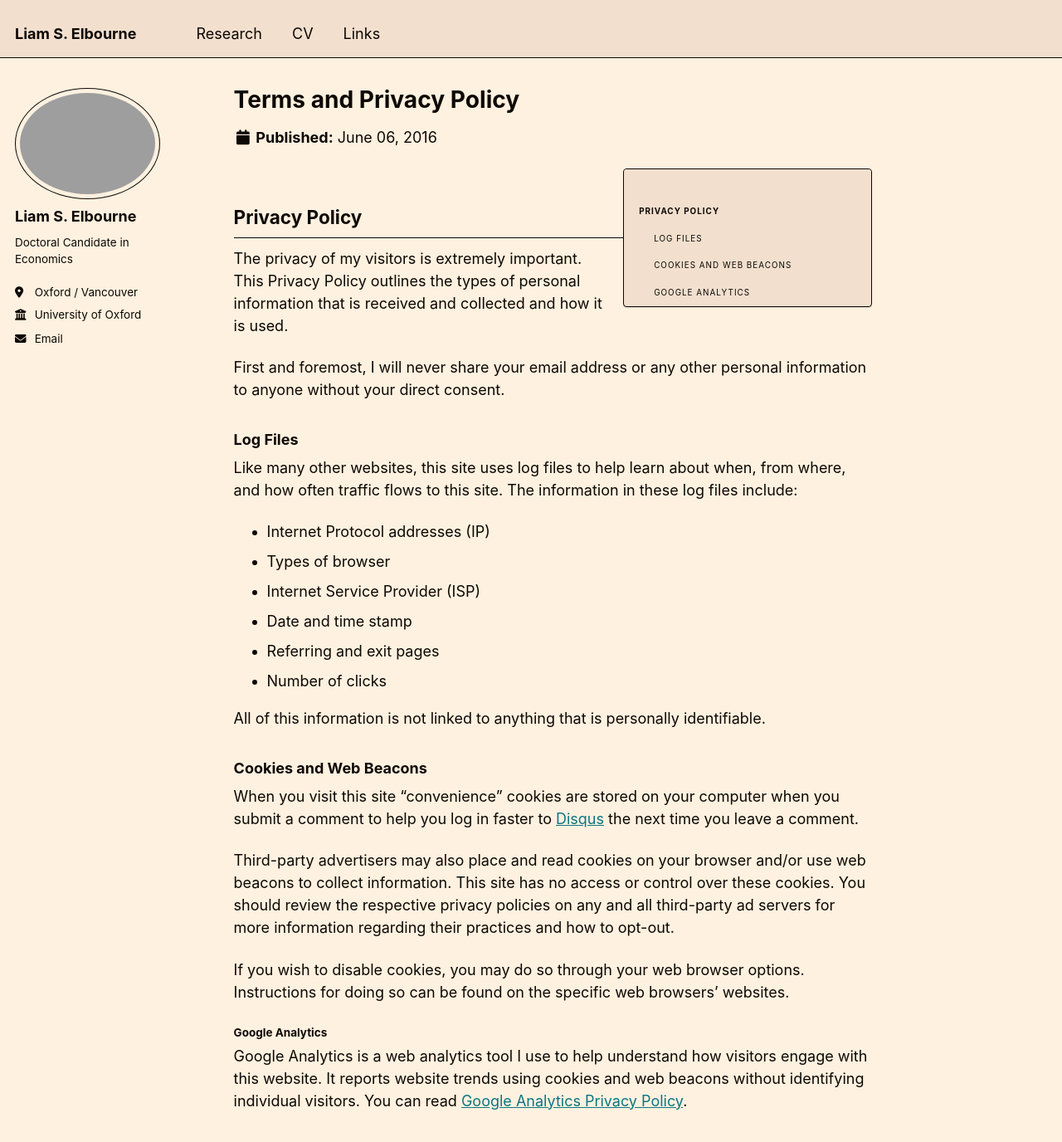
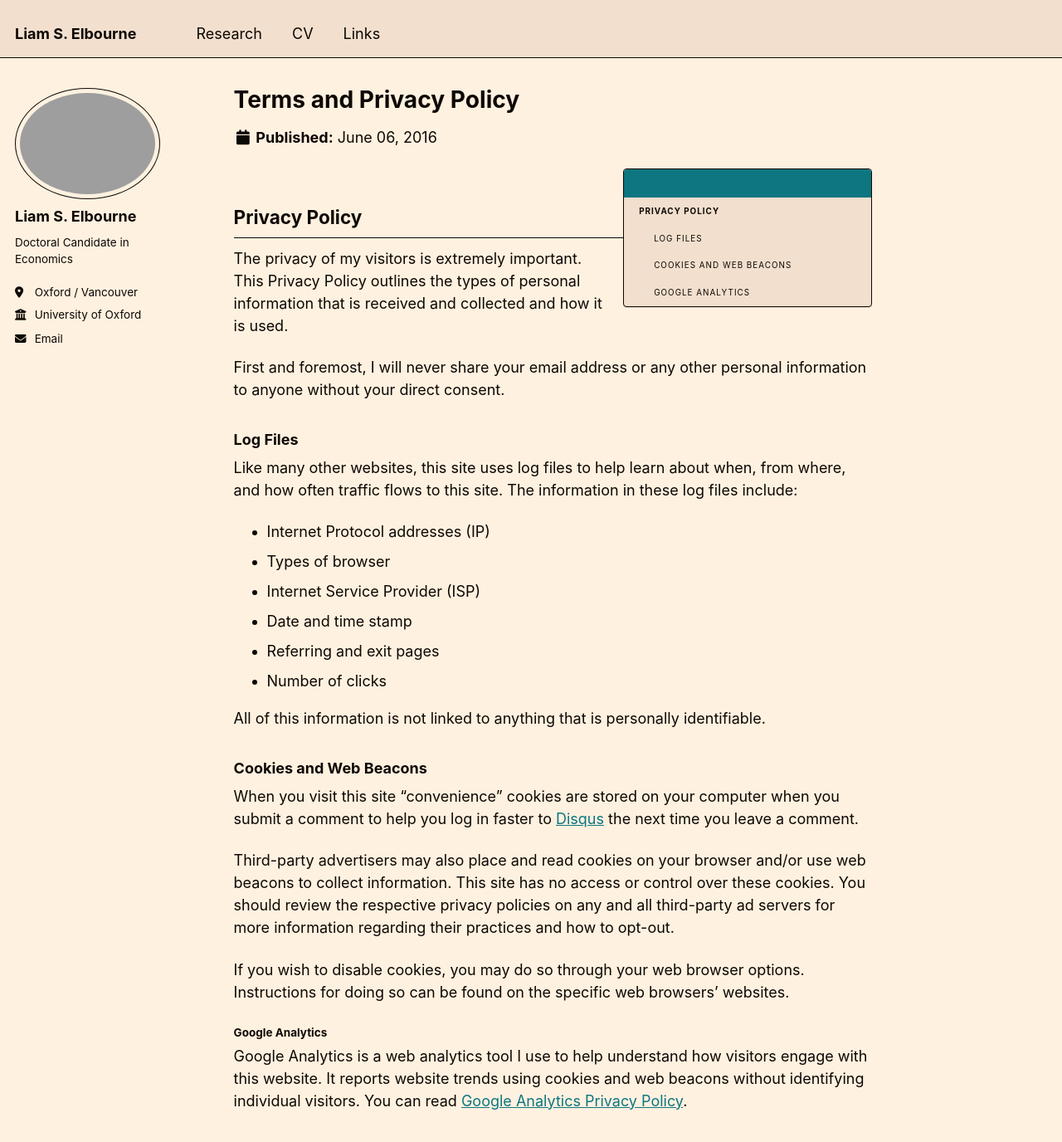
Before and after one commit to LiamSElbourne/LiamSElbourne.github.io, a Jekyll site: the page built from _pages/terms.md, in a window 1280 px wide and 1400 px high. Shown: the top 1376 px of the window at 83% size. Built offline with Jekyll 4.4.1, drawn with Linux system fonts in a browser that asks for light colours.

Commit message:
Update _navigation.scss

```diff
--- a/_sass/_navigation.scss
+++ b/_sass/_navigation.scss
@@ -92,8 +92,8 @@
       }
 
       &.current {
-        color: $text-color;
-        background: $black;
+        color: $background-dark;
+        background: $link-color;
       }
 
       &.disabled {
@@ -196,8 +196,8 @@
     padding: 0 0.5rem;
     border: 0;
     outline: none;
-    background-color: $background-dark;
-    color: $text-color;
+    background-color: $link-color;
+    color: $background-dark;
     cursor: pointer;
     z-index: 100;
   }
@@ -234,7 +234,7 @@
         left: 0;
         bottom: 0;
         height: 4px;
-        background: $background-dark;
+        background: $link-color;
         width: 100%;
         -webkit-transition: $global-transition;
         transition: $global-transition;
@@ -294,7 +294,7 @@
       width: 0;
       border-style: solid;
       border-width: 0 10px 10px;
-      border-color: $border-color transparent;
+      border-color: $background-dark transparent;
       display: block;
       z-index: 1;
     }
@@ -336,13 +336,13 @@
     margin-left: -0.5em;
     padding-left: 0.5em;
     padding-right: 0.5em;
-    color: #text-color;
+    color: $background-dark;
     font-weight: bold;
-    background: $black;
+    background: $link-color;
     border-radius: $border-radius;
 
     &:hover {
-      color: $text-color;
+      color: $background-dark;
     }
   }
 }
@@ -373,7 +373,7 @@
 
 .toc {
   font-family: $sans-serif-narrow;
-  color: $background-dark;
+  color: $link-color;
   text-transform: uppercase;
   letter-spacing: 1px;
   background-color: $background-dark;
@@ -382,9 +382,9 @@
   box-shadow: $box-shadow;
 
   .nav__title {
-    color: #text-color;
+    color: #background-dark;
     font-size: $type-size-6;
-    background: $background-dark;
+    background: $link-color;
     border-top-left-radius: $border-radius;
     border-top-right-radius: $border-radius;
   }
```
